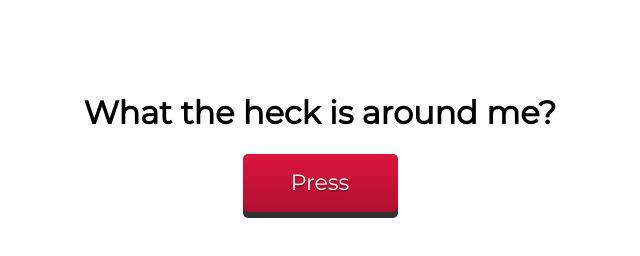
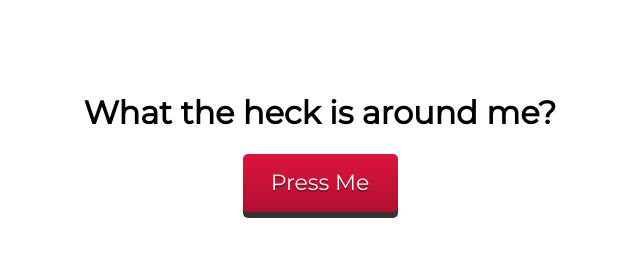
Before and after one commit to jww52/frsqrSearchme, a plain HTML site: page index.html in a window 1280 px wide. Shown: the full height of the page, 320-960 px from the left. Drawn offline with nearby package versions, Linux system fonts and the light colour scheme.

Commit message:
second commit

```diff
--- a/app.js
+++ b/app.js
@@ -53,7 +53,7 @@ function getDataFromAPI(location, success) {
 
 function checkLatLon() {
   if (!latlon) {
-    $(".area-results").append("<h2 class='laterMsg'>We don't have your location yet.  Punch it again!</h2>");
+    $(".area-results").append("<h2 class='laterMsg'>We don't have your location yet.  Press it again!</h2>");
   } else {
     $(".area-results").empty();
   }
--- a/index.html
+++ b/index.html
@@ -11,8 +11,8 @@
 
 <body>
   <h1>What the heck is around me?</h1>
-  <a href="#" class="give-local">Press</a>
-  <a href="#" class="doAPI">Press</a>
+  <a href="#" class="give-local">Press Me</a>
+  <a href="#" class="doAPI">Press Me</a>
   <div class="area-results"></div>
   <script src="https://code.jquery.com/jquery-3.1.0.js"></script>
   <script type="text/javascript" src="app.js"></script>
```
